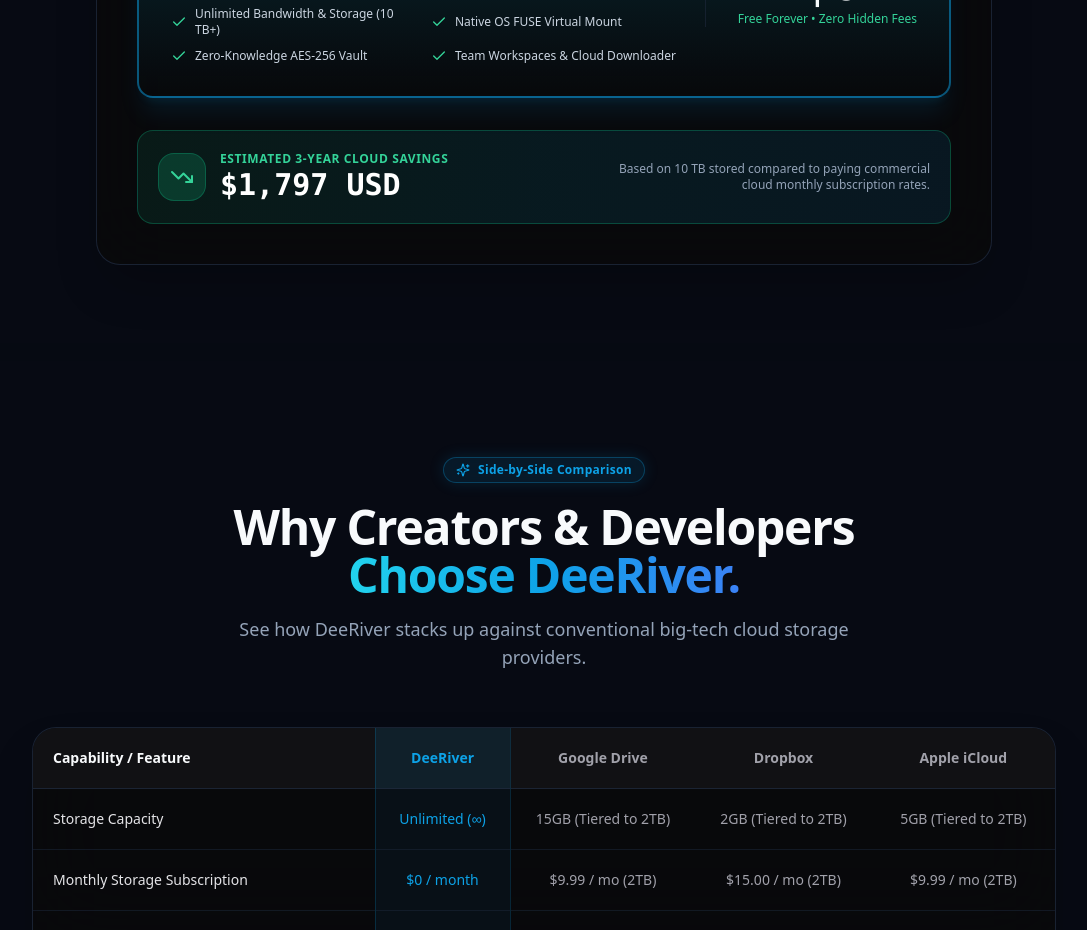
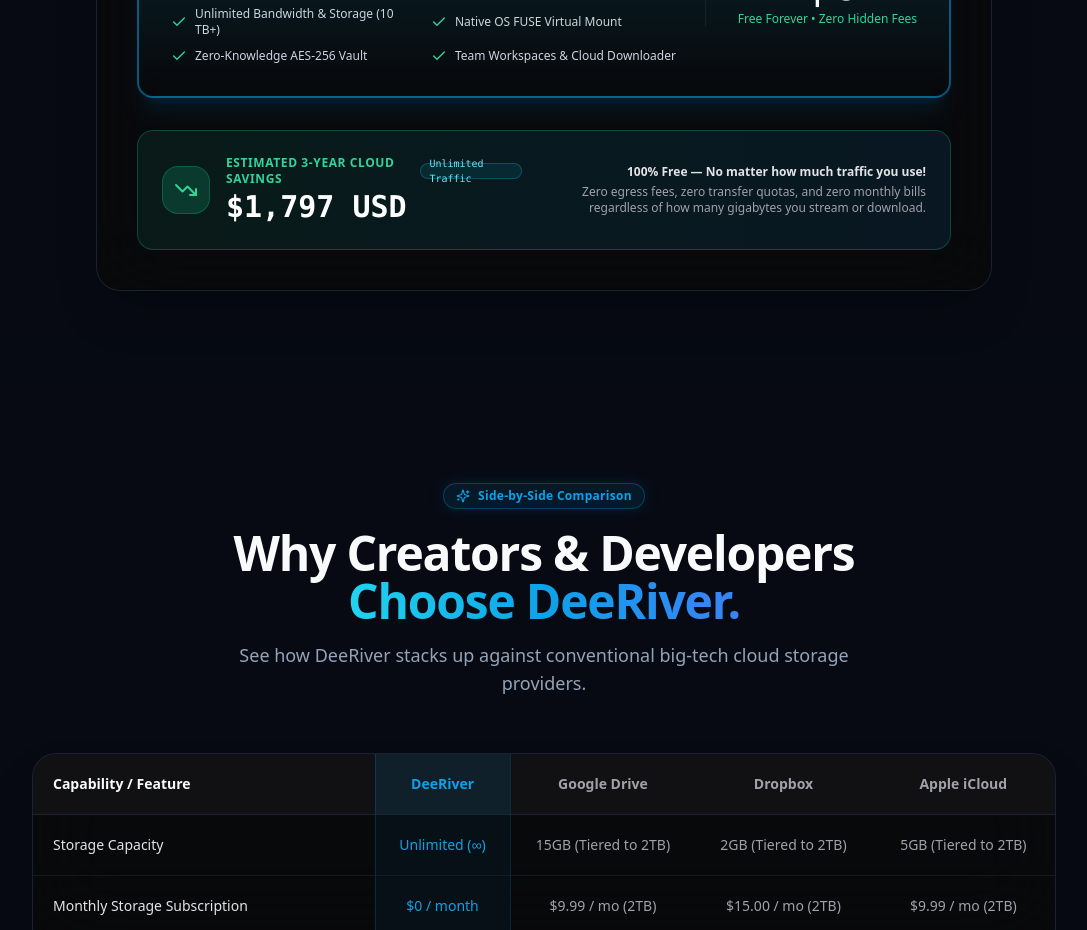
Before and after one commit to Deeriver-Cloud/landing-page, a React (Vite) app: page / in a window 1280 px wide. Shown: the part 8040-8970 px from the top of the page, without its empty margins (96-1183 px from the left). Built offline with nearby package versions, Linux system fonts and the light colour scheme.

Commit message:
fix(calculator): emphasize that unlimited traffic and bandwidth is 100% free

```diff
--- a/src/components/organisms/StorageCalculator.tsx
+++ b/src/components/organisms/StorageCalculator.tsx
@@ -111,24 +111,34 @@ export function StorageCalculator() {
             </div>
           </div>
 
-          {/* 3-Year Total Savings Banner */}
-          <div className="mt-8 p-5 rounded-2xl bg-gradient-to-r from-emerald-500/10 via-cyan-500/10 to-primary/10 border border-emerald-500/30 flex flex-col sm:flex-row items-center justify-between gap-4 text-center sm:text-left">
-            <div className="flex items-center gap-3.5">
+          {/* 3-Year Total Savings & Unlimited Bandwidth Banner */}
+          <div className="mt-8 p-5 sm:p-6 rounded-2xl bg-gradient-to-r from-emerald-500/10 via-cyan-500/10 to-primary/10 border border-emerald-500/30 flex flex-col sm:flex-row items-center justify-between gap-5 text-center sm:text-left">
+            <div className="flex items-center gap-4">
               <div className="w-12 h-12 rounded-2xl bg-emerald-500/20 text-emerald-400 border border-emerald-500/30 flex items-center justify-center shrink-0">
                 <TrendingDown className="w-6 h-6" />
               </div>
               <div>
-                <p className="text-xs uppercase tracking-wider text-emerald-400 font-bold">
-                  Estimated 3-Year Cloud Savings
-                </p>
+                <div className="flex items-center justify-center sm:justify-start gap-2 mb-0.5">
+                  <p className="text-xs uppercase tracking-wider text-emerald-400 font-bold">
+                    Estimated 3-Year Cloud Savings
+                  </p>
+                  <Badge variant="cyan" className="text-[10px] py-0 px-2 h-4 font-mono">
+                    Unlimited Traffic
+                  </Badge>
+                </div>
                 <p className="text-2xl sm:text-3xl font-extrabold text-white font-mono">
                   ${threeYearSavings.toLocaleString()} USD
                 </p>
               </div>
             </div>
 
-            <div className="text-xs text-muted-foreground max-w-xs text-center sm:text-right">
-              Based on {storageTb} TB stored compared to paying commercial cloud monthly subscription rates.
+            <div className="text-xs text-muted-foreground max-w-sm text-center sm:text-right space-y-1">
+              <p className="text-zinc-200 font-semibold">
+                100% Free — No matter how much traffic you use!
+              </p>
+              <p className="text-zinc-400">
+                Zero egress fees, zero transfer quotas, and zero monthly bills regardless of how many gigabytes you stream or download.
+              </p>
             </div>
           </div>
         </div>
```
